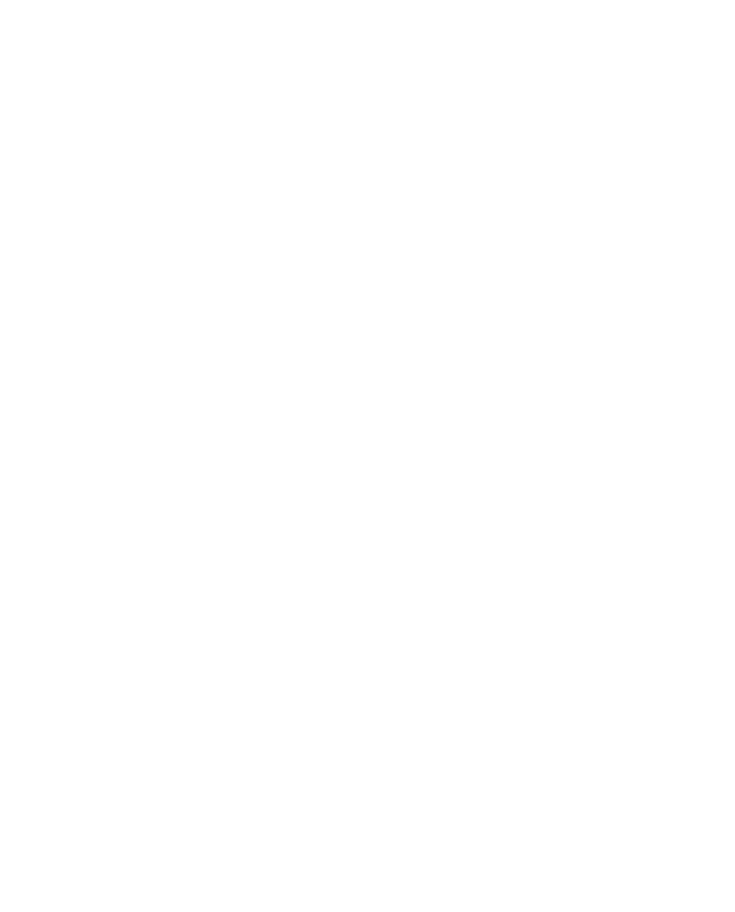
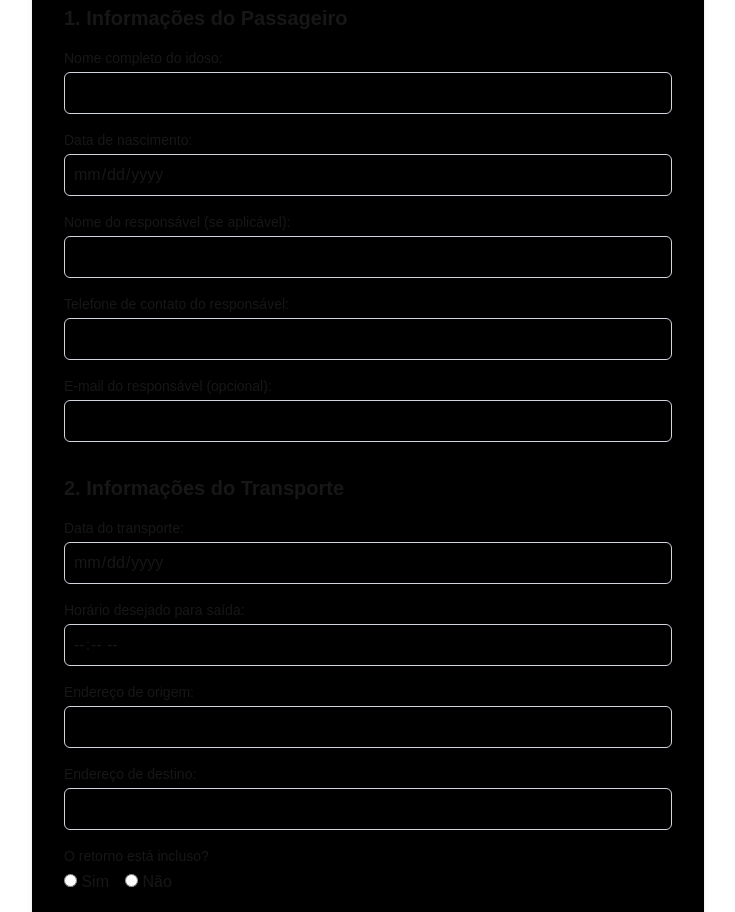
Before and after one commit to Felipeserpa/formulariomoove, a Next.js app: page /forms/formulario in a window 1280 px wide. Shown: the part 180-1092 px from the top of the page, without its empty margins (272-1007 px from the left). Before the commit the page ends 800 px from the top, so only its background shows below. Built offline with nearby package versions, Linux system fonts and the light colour scheme.

Commit message:
implementaçao do formulario

```diff
--- a/src/pages/forms/formulario.js
+++ b/src/pages/forms/formulario.js
@@ -1,7 +1,234 @@
-export default function Formulario() {
+import React from "react";
+
+const TransportForm = () => {
   return (
-    <div>
-      <h1>Formulario </h1>
+    <div className="bg-black-100 p-6">
+      <div className="max-w-2xl mx-auto bg-black p-8 rounded-lg shadow-md">
+        <h1 className="text-2xl font-bold mb-6">
+          Formulário de Solicitação de Transporte – MOOVE+
+        </h1>
+        <p className="mb-6">
+          Obrigado por escolher a MOOVE+! Preencha os campos abaixo para
+          agendarmos seu transporte com segurança e conforto.
+        </p>
+
+        {/* Seção 1: Informações do Passageiro */}
+        <h2 className="text-xl font-semibold mb-4">
+          1. Informações do Passageiro
+        </h2>
+        <form className="space-y-4">
+          <div>
+            <label className="block text-sm font-medium mb-1">
+              Nome completo do idoso:
+            </label>
+            <input
+              type="text"
+              className="w-full p-2 border border-gray-300 rounded-md"
+              required
+            />
+          </div>
+          <div>
+            <label className="block text-sm font-medium mb-1">
+              Data de nascimento:
+            </label>
+            <input
+              type="date"
+              className="w-full p-2 border border-gray-300 rounded-md"
+              required
+            />
+          </div>
+          <div>
+            <label className="block text-sm font-medium mb-1">
+              Nome do responsável (se aplicável):
+            </label>
+            <input
+              type="text"
+              className="w-full p-2 border border-gray-300 rounded-md"
+            />
+          </div>
+          <div>
+            <label className="block text-sm font-medium mb-1">
+              Telefone de contato do responsável:
+            </label>
+            <input
+              type="tel"
+              className="w-full p-2 border border-gray-300 rounded-md"
+              required
+            />
+          </div>
+          <div>
+            <label className="block text-sm font-medium mb-1">
+              E-mail do responsável (opcional):
+            </label>
+            <input
+              type="email"
+              className="w-full p-2 border border-gray-300 rounded-md"
+            />
+          </div>
+
+          {/* Seção 2: Informações do Transporte */}
+          <h2 className="text-xl font-semibold mt-8 mb-4">
+            2. Informações do Transporte
+          </h2>
+          <div>
+            <label className="block text-sm font-medium mb-1">
+              Data do transporte:
+            </label>
+            <input
+              type="date"
+              className="w-full p-2 border border-gray-300 rounded-md"
+              required
+            />
+          </div>
+          <div>
+            <label className="block text-sm font-medium mb-1">
+              Horário desejado para saída:
+            </label>
+            <input
+              type="time"
+              className="w-full p-2 border border-gray-300 rounded-md"
+              required
+            />
+          </div>
+          <div>
+            <label className="block text-sm font-medium mb-1">
+              Endereço de origem:
+            </label>
+            <input
+              type="text"
+              className="w-full p-2 border border-gray-300 rounded-md"
+              required
+            />
+          </div>
+          <div>
+            <label className="block text-sm font-medium mb-1">
+              Endereço de destino:
+            </label>
+            <input
+              type="text"
+              className="w-full p-2 border border-gray-300 rounded-md"
+              required
+            />
+          </div>
+          <div>
+            <label className="block text-sm font-medium mb-1">
+              O retorno está incluso?
+            </label>
+            <div className="flex space-x-4">
+              <label>
+                <input type="radio" name="retorno" value="sim" /> Sim
+              </label>
+              <label>
+                <input type="radio" name="retorno" value="nao" /> Não
+              </label>
+            </div>
+          </div>
+          <div>
+            <label className="block text-sm font-medium mb-1">
+              Se sim, horário estimado para o retorno:
+            </label>
+            <input
+              type="time"
+              className="w-full p-2 border border-gray-300 rounded-md"
+            />
+          </div>
+
+          {/* Seção 3: Necessidades Especiais */}
+          <h2 className="text-xl font-semibold mt-8 mb-4">
+            3. Necessidades Especiais
+          </h2>
+          <div>
+            <label className="block text-sm font-medium mb-1">
+              O idoso utiliza cadeira de rodas ou possui outras necessidades
+              especiais?
+            </label>
+            <textarea
+              className="w-full p-2 border border-gray-300 rounded-md"
+              rows="3"
+            ></textarea>
+          </div>
+
+          {/* Política de Prestação de Serviço */}
+          <h2 className="text-xl font-semibold mt-8 mb-4">
+            Política de Prestação de Serviço
+          </h2>
+          <div className="bg-black p-4 rounded-lg overflow-y-auto max-h-64">
+            <p className="text-sm">
+              1. Objeto
+              <br />
+              A empresa Moove + oferece serviço de transporte especializado para
+              idosos, garantindo segurança, conforto e pontualidade em
+              deslocamentos para exames, consultas médicas, fisioterapia,
+              diálise, lazer e demais necessidades previamente acordadas.
+              <br />
+              <br />
+              2. Requisitos para Utilização do Serviço
+              <br /> 2.1. O serviço deve ser previamente agendado e está sujeito
+              à disponibilidade de veículos e motoristas no momento da
+              solicitação.
+              <br />
+              2.2. Os passageiros devem estar aptos a embarcar e desembarcar com
+              auxílio mínimo ou estar acompanhados por um cuidador ou
+              representante legal responsável, quando necessário. <br />
+              2.3. A Moove + não presta serviços de assistência médica e não
+              realiza atendimentos de urgência médica durante o transporte.
+              <br /> <br />
+              3.3. Acompanhamento do Idoso <br /> <br />
+              3.1. O idoso poderá utilizar o transporte desacompanhado, salvo
+              nos casos em que suas condições de saúde ou mobilidade exigirem a
+              presença de um responsável para garantir sua segurança e
+              bem-estar. <br />
+              3.2. Recomenda-se a presença de um cuidador, acompanhante ou
+              representante legal nos seguintes casos: a) Idosos com mobilidade
+              reduzida que necessitem de suporte para embarque e desembarque; b)
+              Idosos que estejam em tratamento de saúde que requeira supervisão
+              contínua; c) Idosos com condições médicas que possam demandar
+              assistência emergencial. <br /> 3.3. Se o idoso estiver
+              desacompanhado e apresentar dificuldades que coloquem sua
+              segurança em risco, o transporte poderá ser recusado ou remanejado
+              para um momento em que um responsável possa acompanhá-lo. <br />
+              3.4. O acompanhante do idoso é responsável por auxiliá-lo durante
+              todo o trajeto e por eventuais decisões médicas em caso de
+              necessidade. <br /> <br />
+              4.4. Atendimento em Caso de Emergência
+              <br /> 4.1. Se houver uma intercorrência médica durante o trajeto,
+              a equipe da Moove + adotará as seguintes medidas: a) O motorista
+              interromperá o percurso e acionará imediatamente os serviços de
+              emergência pública, como SAMU (192) ou Corpo de Bombeiros (193),
+              caso necessário; b) Se autorizado pelo responsável cadastrado, o
+              idoso poderá ser encaminhado ao hospital de emergência mais
+              próximo ou à unidade indicada pelo responsável no momento do
+              cadastro; c) A empresa informará imediatamente o responsável
+              cadastrado sobre a situação. <br />
+              4.2. A Moove + não presta serviços de assistência médica ou
+              primeiros socorros, limitando-se a encaminhar o idoso ao local
+              adequado para atendimento.
+              {/* Continue com o restante da política */}
+            </p>
+          </div>
+          <div className="mt-4">
+            <label className="flex items-center">
+              <input type="checkbox" className="mr-2" required />
+              <span className="text-sm">
+                Li e concordo com os termos e condições de uso do serviço de
+                transporte para idosos.
+              </span>
+            </label>
+          </div>
+
+          {/* Botão de Envio */}
+          <div className="mt-8">
+            <button
+              type="submit"
+              className="w-full bg-blue-600 text-white py-2 px-4 rounded-md hover:bg-blue-700"
+            >
+              Enviar Solicitação
+            </button>
+          </div>
+        </form>
+      </div>
     </div>
   );
-}
+};
+
+export default TransportForm;
--- a/src/pages/index.js
+++ b/src/pages/index.js
@@ -26,7 +26,7 @@
             className="object-cover w-full h-full"
           />
         </div>
-        <p>Preencher o Formulário</p>
+        <p>Formulário Moove+</p>
         <div className="flex flex-col sm:flex-row gap-2 items-center">
           <Link
             href="forms/formulario"
```
